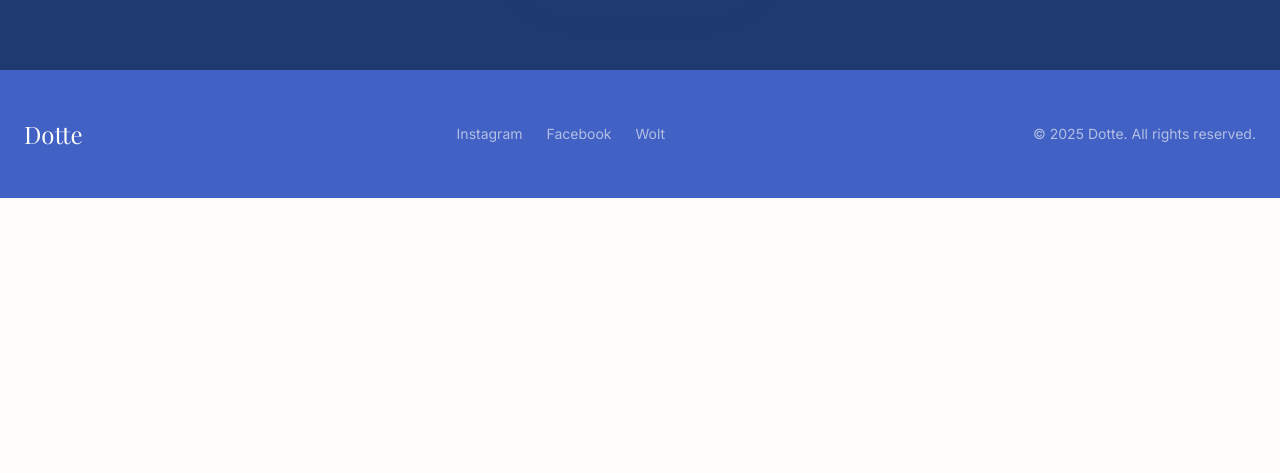
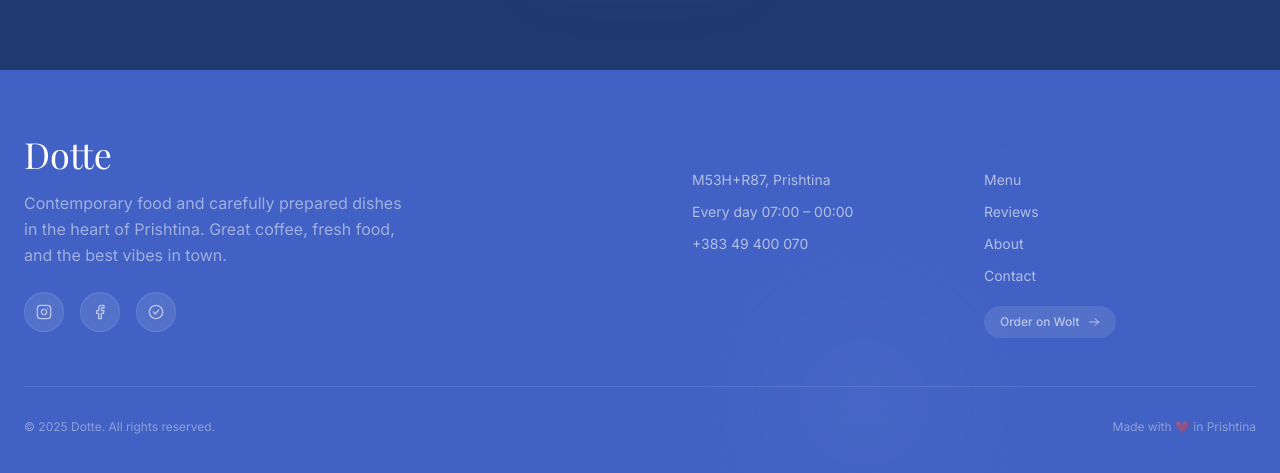
Before and after one commit to oltiwhat/dotte, a React (Vite) app: page / in a window 1280 px wide. Shown: the part 7911-8384 px from the top of the page. Before the commit the page ends 8109 px from the top, so only its background shows below. Built offline with nearby package versions, Linux system fonts and the light colour scheme.

Commit message:
style: redesign footer with brand info, contact details, social icons, and links

```diff
--- a/src/App.jsx
+++ b/src/App.jsx
@@ -658,19 +658,77 @@
 
 function Footer() {
   return (
-    <footer className="bg-mocha text-warm-white/60 py-12">
-      <div className="max-w-7xl mx-auto px-6">
-        <div className="flex flex-col md:flex-row items-center justify-between gap-6">
-          <div className="text-2xl font-display text-warm-white">
-            Dotte<span className="text-caramel">.</span>
+    <footer className="bg-mocha text-warm-white/60 py-16 relative overflow-hidden">
+      <div className="absolute inset-0 opacity-5">
+        <div className="absolute top-0 left-1/4 w-64 h-64 bg-caramel rounded-full blur-3xl" />
+        <div className="absolute bottom-0 right-1/4 w-48 h-48 bg-latte rounded-full blur-3xl" />
+      </div>
+      <div className="max-w-7xl mx-auto px-6 relative z-10">
+        <div className="grid md:grid-cols-12 gap-12 mb-12">
+          <div className="md:col-span-5">
+            <div className="text-4xl font-display text-warm-white mb-4">
+              Dotte<span className="text-caramel">.</span>
+            </div>
+            <p className="text-warm-white/50 max-w-sm leading-relaxed">
+              Contemporary food and carefully prepared dishes in the heart of Prishtina. Great coffee, fresh food, and the best vibes in town.
+            </p>
+            <div className="flex items-center gap-4 mt-6">
+              {[
+                { href: 'https://www.instagram.com/dotte.pri/', label: 'Instagram', svg: <><rect x="2" y="2" width="20" height="20" rx="5" ry="5" fill="none" stroke="currentColor" strokeWidth="2"/><path d="M16 11.37A4 4 0 1112.63 8 4 4 0 0116 11.37z" fill="none" stroke="currentColor" strokeWidth="2"/><line x1="17.5" y1="6.5" x2="17.51" y2="6.5" stroke="currentColor" strokeWidth="2" strokeLinecap="round"/></> },
+                { href: '#', label: 'Facebook', svg: <><path d="M18 2h-3a5 5 0 00-5 5v3H7v4h3v8h4v-8h3l1-4h-4V7a1 1 0 011-1h3z" fill="none" stroke="currentColor" strokeWidth="2" strokeLinecap="round" strokeLinejoin="round"/></> },
+                { href: 'https://wolt.com/sq/xkx/pristina/restaurant/dotte', label: 'Wolt', svg: <><circle cx="12" cy="12" r="10" fill="none" stroke="currentColor" strokeWidth="2"/><path d="M8 12l3 3 5-6" fill="none" stroke="currentColor" strokeWidth="2" strokeLinecap="round" strokeLinejoin="round"/></> },
+              ].map(link => (
+                <a key={link.label} href={link.href} target="_blank" rel="noopener noreferrer" aria-label={link.label} className="w-10 h-10 rounded-full bg-warm-white/10 border border-warm-white/10 flex items-center justify-center hover:bg-caramel hover:border-caramel hover:text-espresso transition-all">
+                  <svg className="w-4 h-4" fill="none" stroke="currentColor" viewBox="0 0 24 24">{link.svg}</svg>
+                </a>
+              ))}
+            </div>
           </div>
-          <div className="flex items-center gap-6">
-            <a href="https://www.instagram.com/dotte.pri/" target="_blank" rel="noopener noreferrer" className="text-sm hover:text-caramel transition-colors">Instagram</a>
-            <a href="#" className="text-sm hover:text-caramel transition-colors">Facebook</a>
-            <a href="https://wolt.com/sq/xkx/pristina/restaurant/dotte" target="_blank" rel="noopener noreferrer" className="text-sm hover:text-caramel transition-colors">Wolt</a>
+          <div className="md:col-span-3 md:col-start-7">
+            <div className="text-sm font-semibold text-caramel uppercase tracking-wider mb-4">Visit Us</div>
+            <div className="space-y-3 text-sm">
+              <div className="flex items-start gap-3">
+                <svg className="w-4 h-4 mt-0.5 text-caramel" fill="none" stroke="currentColor" viewBox="0 0 24 24">
+                  <path strokeLinecap="round" strokeLinejoin="round" strokeWidth={2} d="M17.657 16.657L13.414 20.9a1.998 1.998 0 01-2.827 0l-4.244-4.243a8 8 0 1111.314 0z" />
+                  <path strokeLinecap="round" strokeLinejoin="round" strokeWidth={2} d="M15 11a3 3 0 11-6 0 3 3 0 016 0z" />
+                </svg>
+                <span>M53H+R87, Prishtina</span>
+              </div>
+              <div className="flex items-start gap-3">
+                <svg className="w-4 h-4 mt-0.5 text-caramel" fill="none" stroke="currentColor" viewBox="0 0 24 24">
+                  <path strokeLinecap="round" strokeLinejoin="round" strokeWidth={2} d="M12 8v4l3 3m6-3a9 9 0 11-18 0 9 9 0 0118 0z" />
+                </svg>
+                <span>Every day 07:00 – 00:00</span>
+              </div>
+              <div className="flex items-start gap-3">
+                <svg className="w-4 h-4 mt-0.5 text-caramel" fill="none" stroke="currentColor" viewBox="0 0 24 24">
+                  <path strokeLinecap="round" strokeLinejoin="round" strokeWidth={2} d="M3 5a2 2 0 012-2h3.28a1 1 0 01.948.684l1.498 4.493a1 1 0 01-.502 1.21l-2.257 1.13a11.042 11.042 0 005.516 5.516l1.13-2.257a1 1 0 011.21-.502l4.493 1.498a1 1 0 01.684.949V19a2 2 0 01-2 2h-1C9.716 21 3 14.284 3 6V5z" />
+                </svg>
+                <a href="tel:+38349400070" className="hover:text-warm-white transition-colors">+383 49 400 070</a>
+              </div>
+            </div>
           </div>
-          <div className="text-sm">
+          <div className="md:col-span-3">
+            <div className="text-sm font-semibold text-caramel uppercase tracking-wider mb-4">Links</div>
+            <div className="space-y-3 text-sm">
+              {['Menu', 'Reviews', 'About', 'Contact'].map(link => (
+                <a key={link} href={`#${link.toLowerCase()}`} className="block hover:text-warm-white transition-colors">{link}</a>
+              ))}
+              <a href="https://wolt.com/sq/xkx/pristina/restaurant/dotte" target="_blank" rel="noopener noreferrer" className="inline-flex items-center gap-2 mt-2 px-4 py-2 bg-warm-white/10 rounded-full hover:bg-caramel hover:text-espresso transition-all text-xs font-medium">
+                Order on Wolt
+                <svg className="w-3 h-3" fill="none" stroke="currentColor" viewBox="0 0 24 24">
+                  <path strokeLinecap="round" strokeLinejoin="round" strokeWidth={2} d="M14 5l7 7m0 0l-7 7m7-7H3" />
+                </svg>
+              </a>
+            </div>
+          </div>
+        </div>
+        <div className="border-t border-warm-white/10 pt-8 flex flex-col md:flex-row items-center justify-between gap-4">
+          <div className="text-xs text-warm-white/40">
             © 2025 Dotte. All rights reserved.
+          </div>
+          <div className="text-xs text-warm-white/40">
+            Made with ❤️ in Prishtina
           </div>
         </div>
       </div>
```
